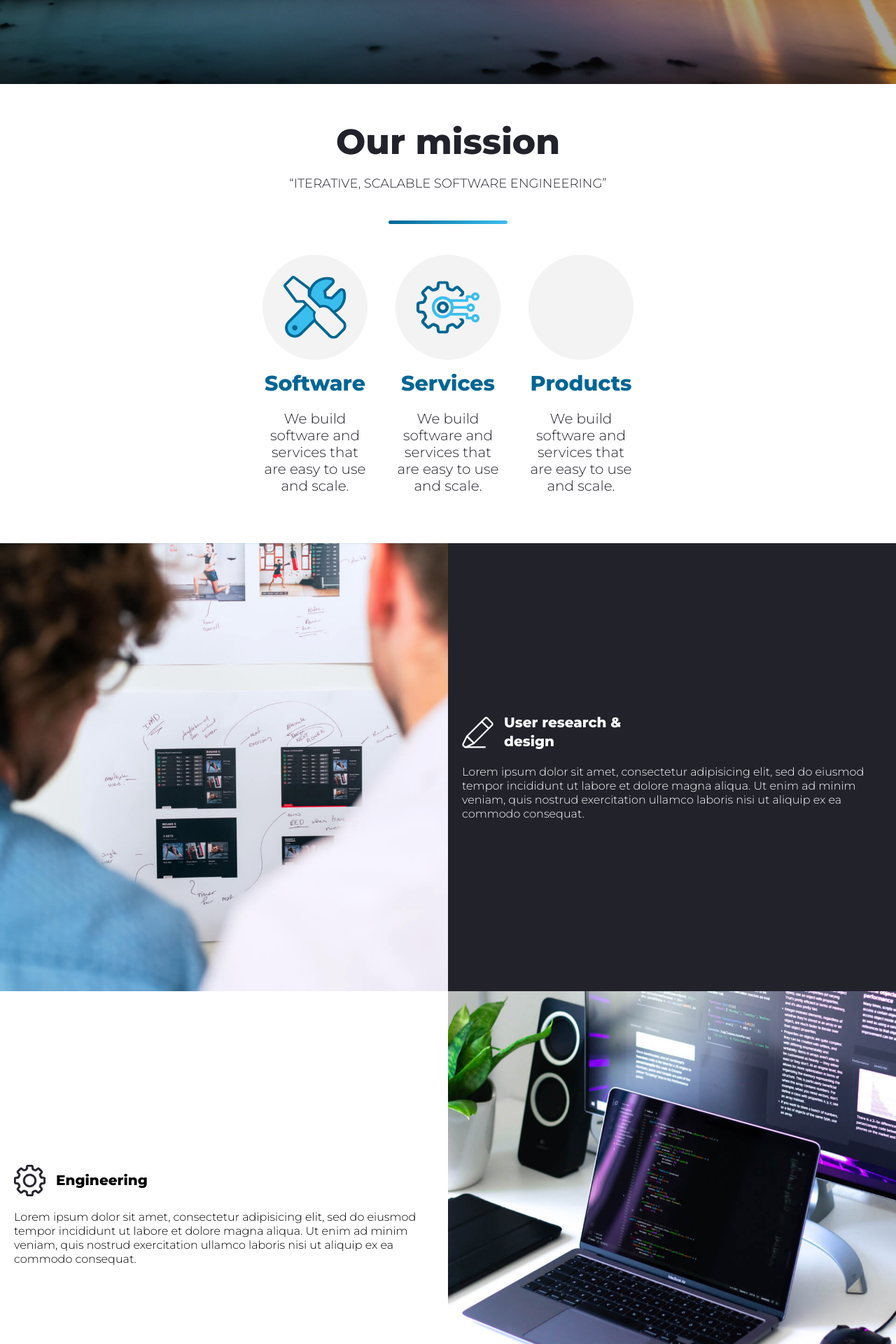
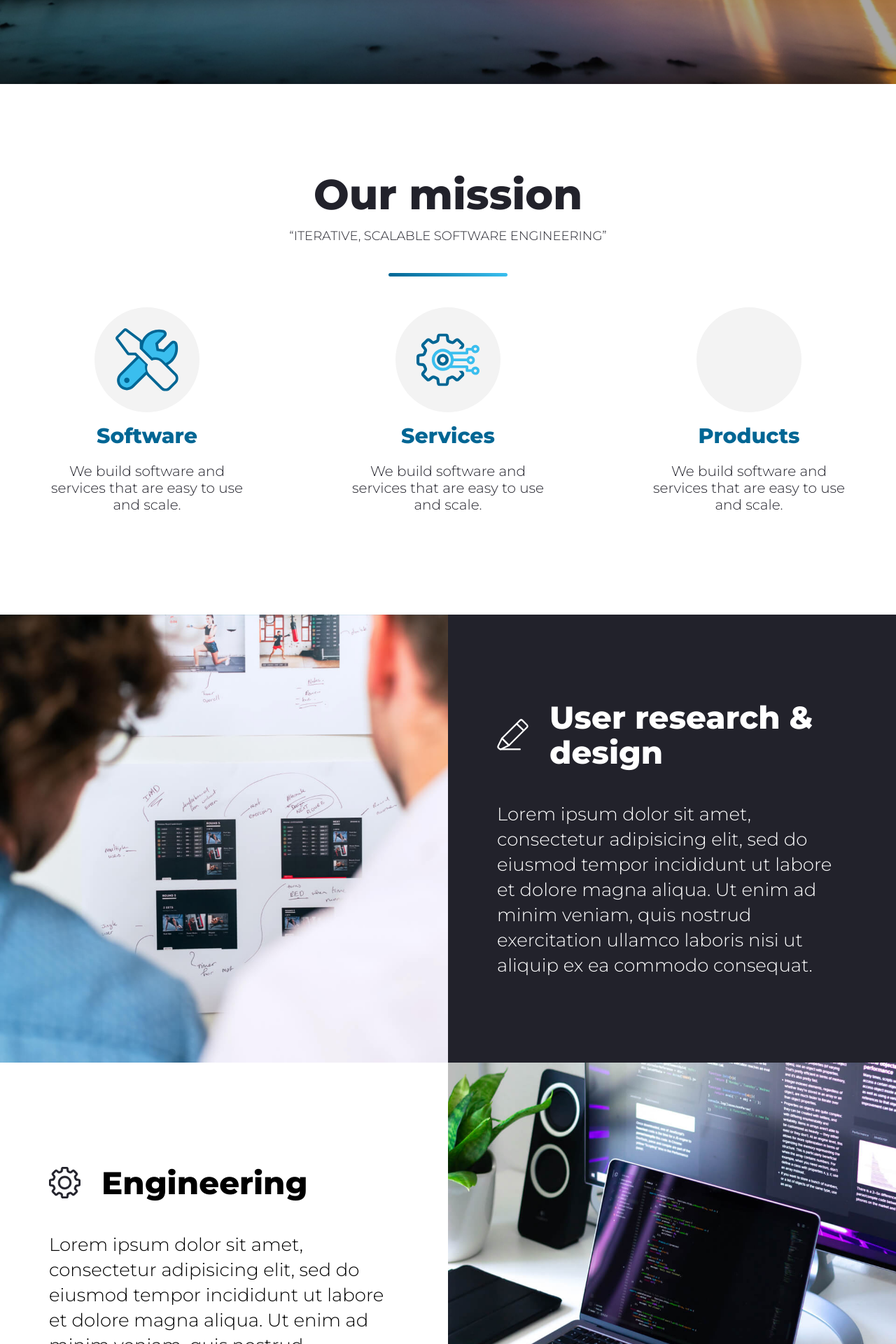
Before and after one commit to ttbarnes/barnes-code, a Next.js app: page / in a window 1280 px wide. Shown: the part 680-2600 px from the top of the page at 70% size. Built offline with nearby package versions, Linux system fonts and the light colour scheme.

Commit message:
Add button scroll and card scroll transitions

```diff
--- a/components/Info.jsx
+++ b/components/Info.jsx
@@ -1,10 +1,15 @@
+import { forwardRef } from 'react';
 import Image from 'next/image';
 import classNames from 'classnames';
 import styles from '../styles/info.module.scss';
 
-export const Info = ({ className, data, strapline, title }) => (
+export const Info = forwardRef(function Info(props, ref) {
+  const { className, data, strapline, title } = props;
+
+  return (
     <section
       className={classNames(styles.info, className ? styles[className] : '')}
+      ref={ref}
     >
       <h2>{title}</h2>
       <div className={styles.infoStrapline}>{strapline}</div>
@@ -30,3 +35,4 @@ export const Info = ({ className, data, strapline, title }) => (
       </ul>
     </section>
   );
+});
--- a/package.json
+++ b/package.json
@@ -11,6 +11,7 @@
   },
   "dependencies": {
     "classnames": "^2.3.2",
+    "framer-motion": "^10.15.0",
     "next": "13.4.5",
     "react": "18.2.0",
     "react-dom": "18.2.0"
--- a/pages/index.js
+++ b/pages/index.js
@@ -1,10 +1,18 @@
+import { useRef } from 'react';
 import Image from 'next/image';
+import { motion } from 'framer-motion';
 import { Card } from '../components/Card';
 import { Info } from '../components/Info';
 import { MISSION, PROCESS, TEXT } from '../constants';
 import styles from '../styles/home.module.scss';
 
 export default function Home() {
+  const ref = useRef(null);
+
+  const handleClick = () => {
+    ref.current?.scrollIntoView({ behavior: 'smooth' });
+  };
+
   return (
     <>
       <div className={styles.intro}>
@@ -15,7 +23,7 @@ export default function Home() {
             <br />
             elit, sed do eiusmod tempor
           </p>
-          <button>
+          <button onClick={handleClick}>
             <Image
               alt='Scroll arrow'
               height={45}
@@ -31,9 +39,15 @@ export default function Home() {
       <Info
         data={MISSION}
         strapline='“Iterative, scalable software engineering”'
+        ref={ref}
         title='Our mission'
       />
 
+      <motion.div
+        initial={{ opacity: 0 }}
+        whileInView={{ opacity: 1, transition: { duration: 2 } }}
+        viewport={{ once: true }}
+      >
         <Card
           alt='User research'
           icon='/user-research.svg'
@@ -47,7 +61,13 @@ export default function Home() {
         >
           {TEXT}
         </Card>
+      </motion.div>
 
+      <motion.div
+        initial={{ opacity: 0 }}
+        whileInView={{ opacity: 1, transition: { duration: 2 } }}
+        viewport={{ once: true }}
+      >
         <Card
           alt='Engineering'
           className='cardMiddle'
@@ -57,7 +77,13 @@ export default function Home() {
         >
           {TEXT}
         </Card>
+      </motion.div>
 
+      <motion.div
+        initial={{ opacity: 0 }}
+        whileInView={{ opacity: 1, transition: { duration: 2 } }}
+        viewport={{ once: true }}
+      >
         <Card
           alt='Re-platforming, modernization'
           className='cardLast'
@@ -73,6 +99,7 @@ export default function Home() {
         >
           {TEXT}
         </Card>
+      </motion.div>
 
       <Info
         className='infoLast'
--- a/styles/card.module.scss
+++ b/styles/card.module.scss
@@ -65,7 +65,7 @@
     }
   }
 
-  @media (min-width: 600px) {
+  @media (min-width: 800px) {
     flex-direction: row;
 
     &Image,
@@ -84,7 +84,7 @@
 
       h3 {
         flex-direction: row;
-        font-size: 20px;
+        font-size: 30px;
         line-height: 27px;
         margin-bottom: 15px;
 
@@ -96,8 +96,8 @@
       }
 
       p {
-        font-size: 16px;
-        line-height: 20px;
+        font-size: 20px;
+        line-height: 24px;
       }
     }
 
@@ -108,7 +108,7 @@
     }
   }
 
-  @media (min-width: 1300px) {
+  @media (min-width: 1200px) {
     flex-direction: row;
 
     &Image,
--- a/styles/globals.scss
+++ b/styles/globals.scss
@@ -68,13 +68,12 @@ li {
   max-width: 1140px;
   width: calc(100% - 40px);
 
-  @media (min-width: 600px) {
+  @media (min-width: 800px) {
     flex-direction: row;
     justify-content: space-between;
-    width: 100%;
   }
 
-  @media (min-width: 1300px) {
+  @media (min-width: 1200px) {
     flex-direction: row;
     justify-content: space-between;
     margin: 0 auto;
@@ -96,7 +95,7 @@ header {
     align-items: start;
   }
 
-  @media (min-width: 600px) {
+  @media (min-width: 800px) {
     .container {
       align-items: center;
     }
@@ -112,7 +111,7 @@ footer {
     margin: 15px 0 0;
   }
 
-  @media (min-width: 600px) {
+  @media (min-width: 800px) {
     p {
       margin: 0;
     }
--- a/styles/home.module.scss
+++ b/styles/home.module.scss
@@ -41,10 +41,11 @@
   button {
     background: none;
     border: none;
+    cursor: pointer;
     margin-top: 150px;
   }
 
-  @media (min-width: 600px) {
+  @media (min-width: 800px) {
     > div {
       flex-direction: column;
       justify-content: center;
@@ -61,7 +62,7 @@
     }
   }
 
-  @media (min-width: 1300px) {
+  @media (min-width: 1200px) {
     > div {
       flex-direction: column;
       justify-content: center;
--- a/styles/info.module.scss
+++ b/styles/info.module.scss
@@ -84,12 +84,13 @@
 
         h3 {
           color: var(--grey-dark);
+          flex: 1;
         }
       }
     }
   }
 
-  @media (min-width: 600px) {
+  @media (min-width: 800px) {
     padding: 50px 0;
 
     h2 {
@@ -98,7 +99,7 @@
 
     ul {
       gap: 40px;
-      grid-template-columns: repeat(3, 150px);
+      grid-template-columns: repeat(3, 220px);
     }
 
     &Last {
@@ -115,7 +116,7 @@
     }
   }
 
-  @media (min-width: 1300px) {
+  @media (min-width: 1200px) {
     padding: 125px 0;
 
     h2 {
@@ -130,7 +131,7 @@
     &Last {
       ul {
         gap: 20px;
-        grid-template-columns: repeat(4, 300px);
+        grid-template-columns: repeat(4, 270px);
 
         li {
           align-items: normal;
```
Also changed, not shown: 1 other file (tests, documents, lock files or other folders). Lines whose indentation alone changed are shown as unchanged.
